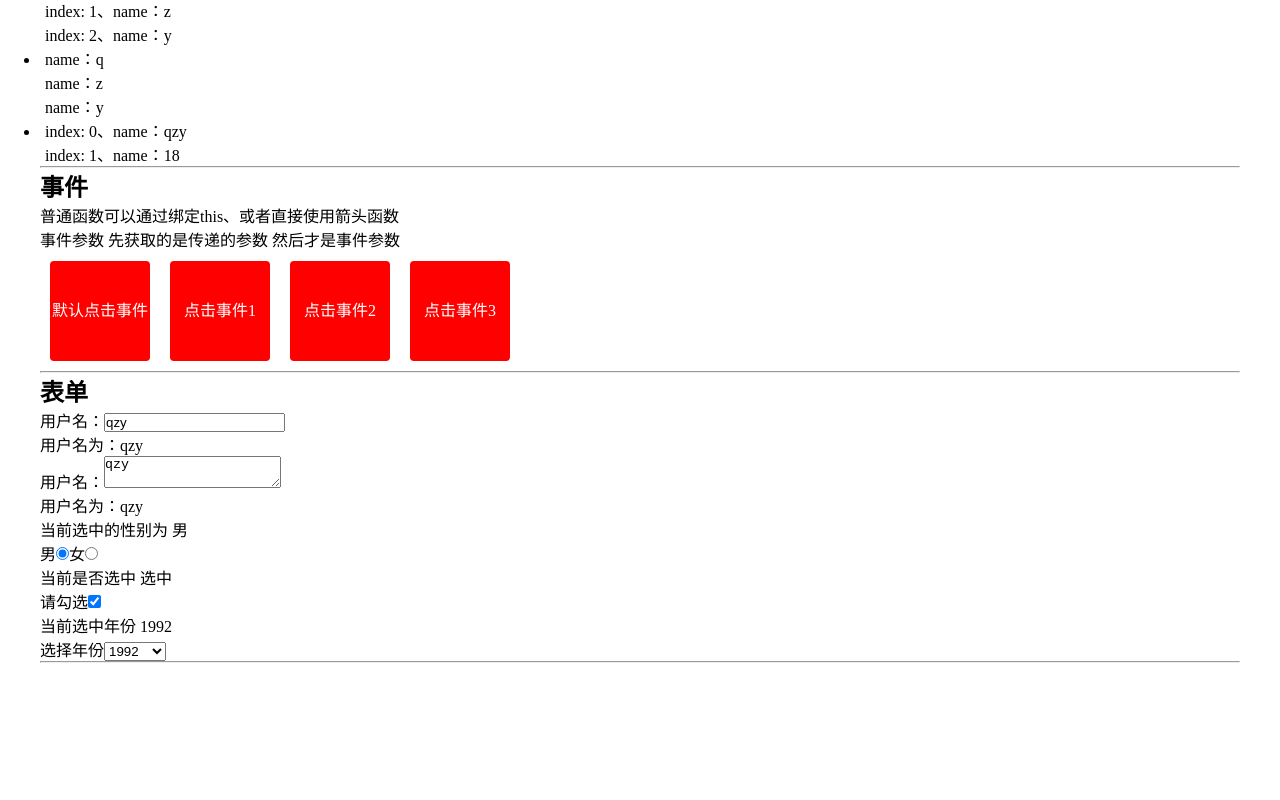
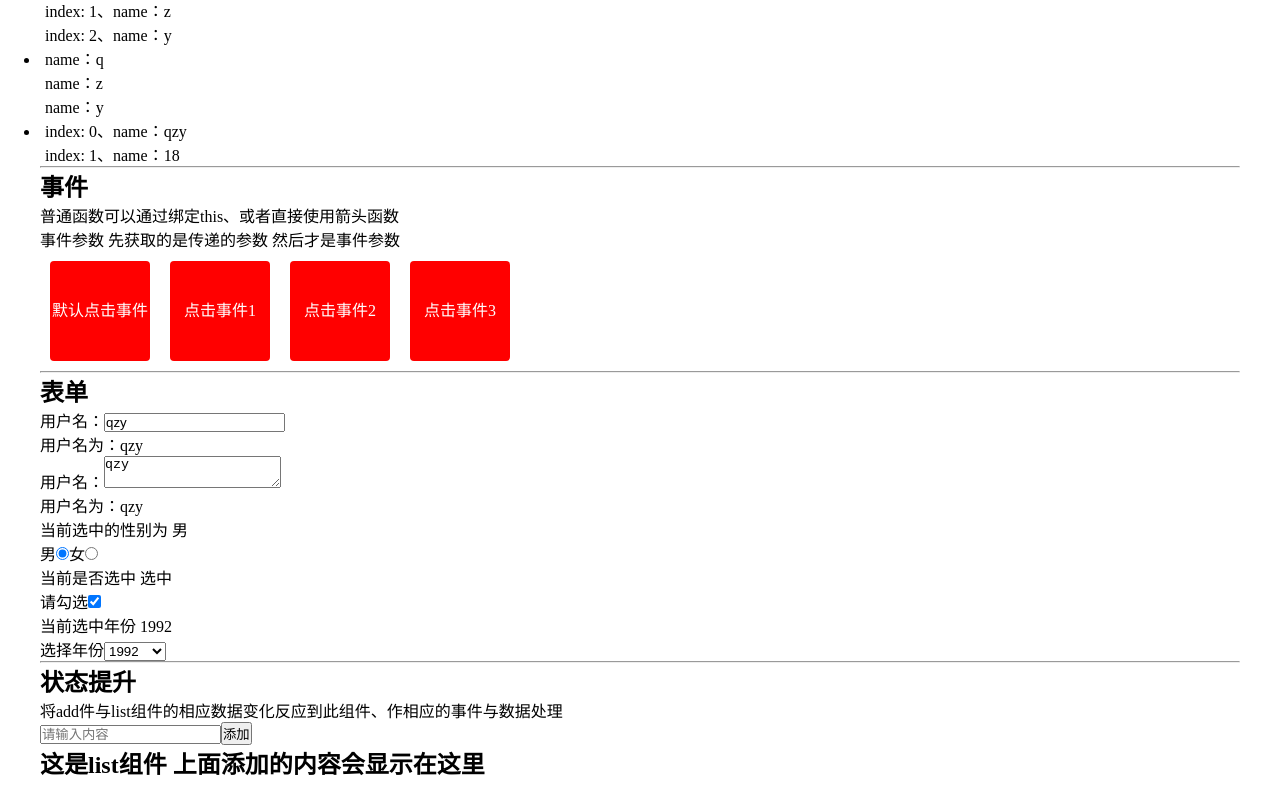
Before and after one commit to qzyqzy/app-react, a React (Create React App) app in the folder my-app/: page / in a window 1280 px wide. Shown: the part 492-1292 px from the top of the page. Before the commit the page ends 1175 px from the top, so only its background shows below. Built offline with nearby package versions, Linux system fonts and the light colour scheme.

Commit message:
组件通信-状态提升

```diff
--- a/my-app/src/App.js
+++ b/my-app/src/App.js
@@ -6,7 +6,7 @@ import If from './views/if'
 import For from './views/for'
 import Event from './views/event'
 import Input from './views/input'
-
+import PropsEvent from './views/props/propsEvent'
 // 函数式组件
 function FunDom() {
   return (
@@ -44,6 +44,7 @@ let appDom = (
     <hr />
     <Input />
     <hr />
+    <PropsEvent />
   </div>
 )
 
--- /dev/null
+++ b/my-app/src/views/props/add.js
@@ -0,0 +1,36 @@
+import React from 'react';
+
+class Add extends React.Component {
+    constructor() {
+        super()
+        this.state = {
+            value: ''
+        }
+    }
+    render() {
+        return (
+            <div>
+                <input type="text" placeholder="请输入内容" value={this.state.value} onChange={this.onValueChange} />
+                <button onClick={this.onBtn}>添加</button>
+            </div>
+        )
+    }
+    onValueChange = (e) => {
+        this.setState({
+            value: e.target.value
+        })
+    }
+    onBtn = () => {
+        // add组件点击触发时 触发 onAdd 事件
+        // 并将添加的内容也传递出去
+        this.props.onAdd({
+            id: Date.now(),
+            value: this.state.value
+        })
+        // 然后将数据清空
+        this.setState({
+            value:''
+        })
+    }
+}
+export default Add
--- /dev/null
+++ b/my-app/src/views/props/list.js
@@ -0,0 +1,20 @@
+import React from 'react';
+
+class List extends React.Component {
+    constructor() {
+        super()
+    }
+    render() {
+        return (
+            <ul>
+                <h2>这是list组件 上面添加的内容会显示在这里</h2>
+                {
+                    this.props.list.map(item =>
+                        <li key={item.id}>{item.value}</li>
+                    )
+                }
+            </ul>
+        )
+    }
+}
+export default List
--- /dev/null
+++ b/my-app/src/views/props/propsEvent.js
@@ -0,0 +1,29 @@
+import React from 'react';
+import Add from './add'
+import List from './list'
+class PropsEvent extends React.Component {
+    constructor() {
+        super()
+        this.state = {
+            addList: []
+        }
+    }
+    render() {
+        return (
+            <div>
+                <h2>状态提升</h2>
+                <p>将add件与list组件的相应数据变化反应到此组件、作相应的事件与数据处理</p>
+                <Add onAdd={this.onAdd} />
+                <List list={this.state.addList} />
+            </div>
+        )
+    }
+    onAdd = (value) => {
+        console.dir(value);
+        // 此组件接收到事件之后 将数据处理
+        this.setState({
+            addList: [value, ...this.state.addList]
+        })
+    }
+}
+export default PropsEvent
```
